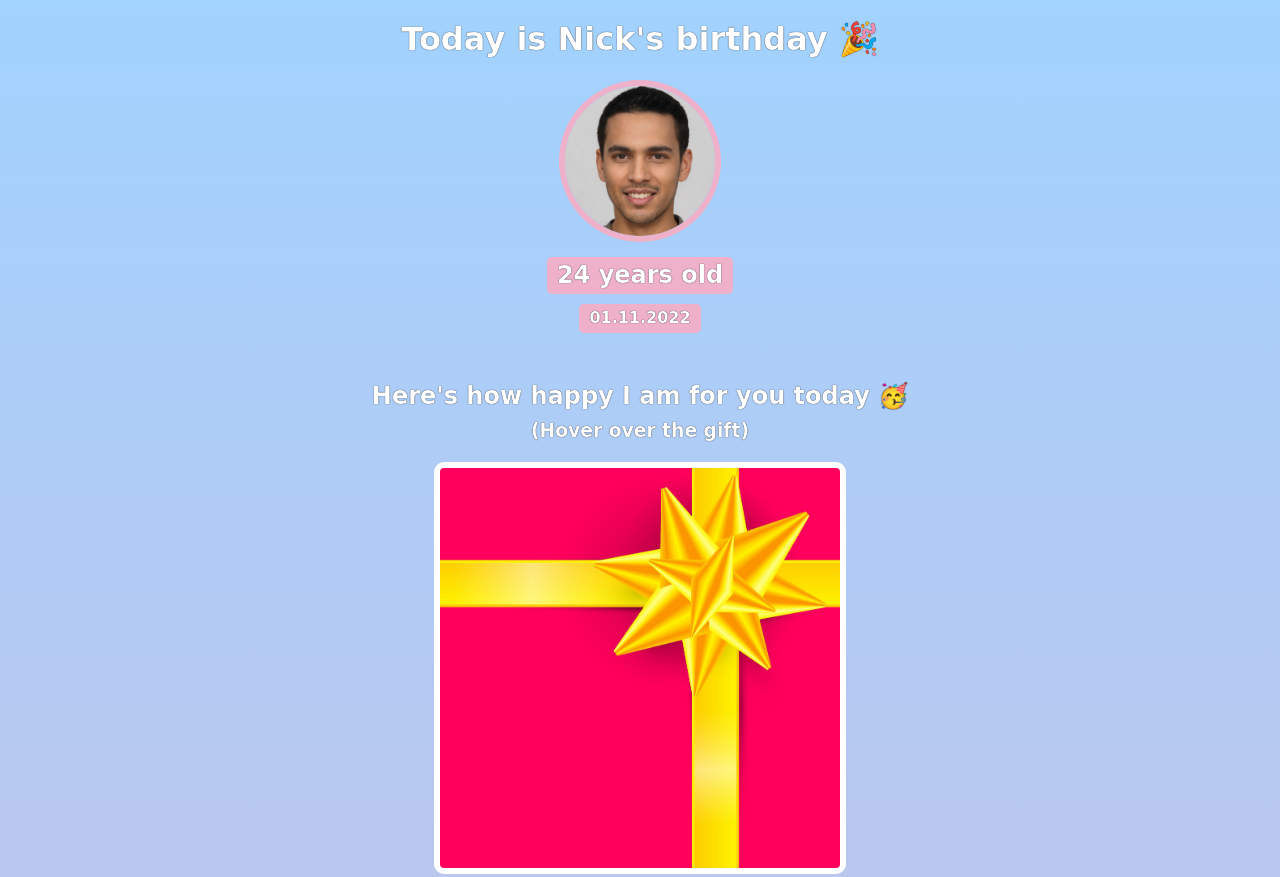
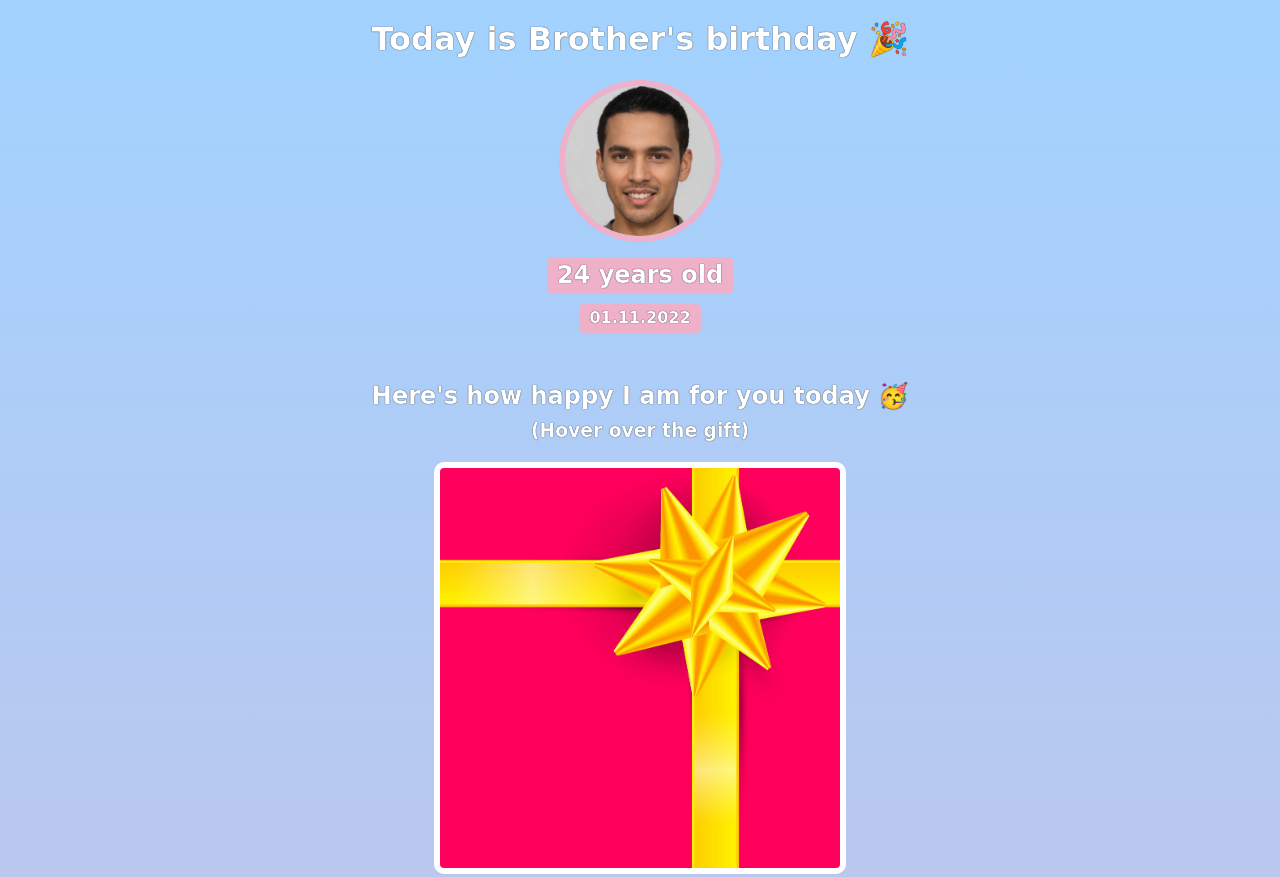
Before and after one commit to Zawad-Ahamed/gift, a website built with Vite: page index.html in a window 1280 px wide. Shown: the top 877 px of the page. Built offline with nearby package versions, Linux system fonts and the light colour scheme; a web font is replaced by a local one.

Commit message:
Change into Brother

```diff
--- a/index.html
+++ b/index.html
@@ -7,7 +7,7 @@
     </head>
     <body>
         <div id="header">
-            <h1>Today is Nick's birthday 🎉</h1>
+            <h1>Today is Brother's birthday 🎉</h1>
             <img id="bff-img" src="images/nick.jpg">
             <h2 id="bday-age">24 years old</h2>
             <h4 id="bday-date">01.11.2022</h4>
```
